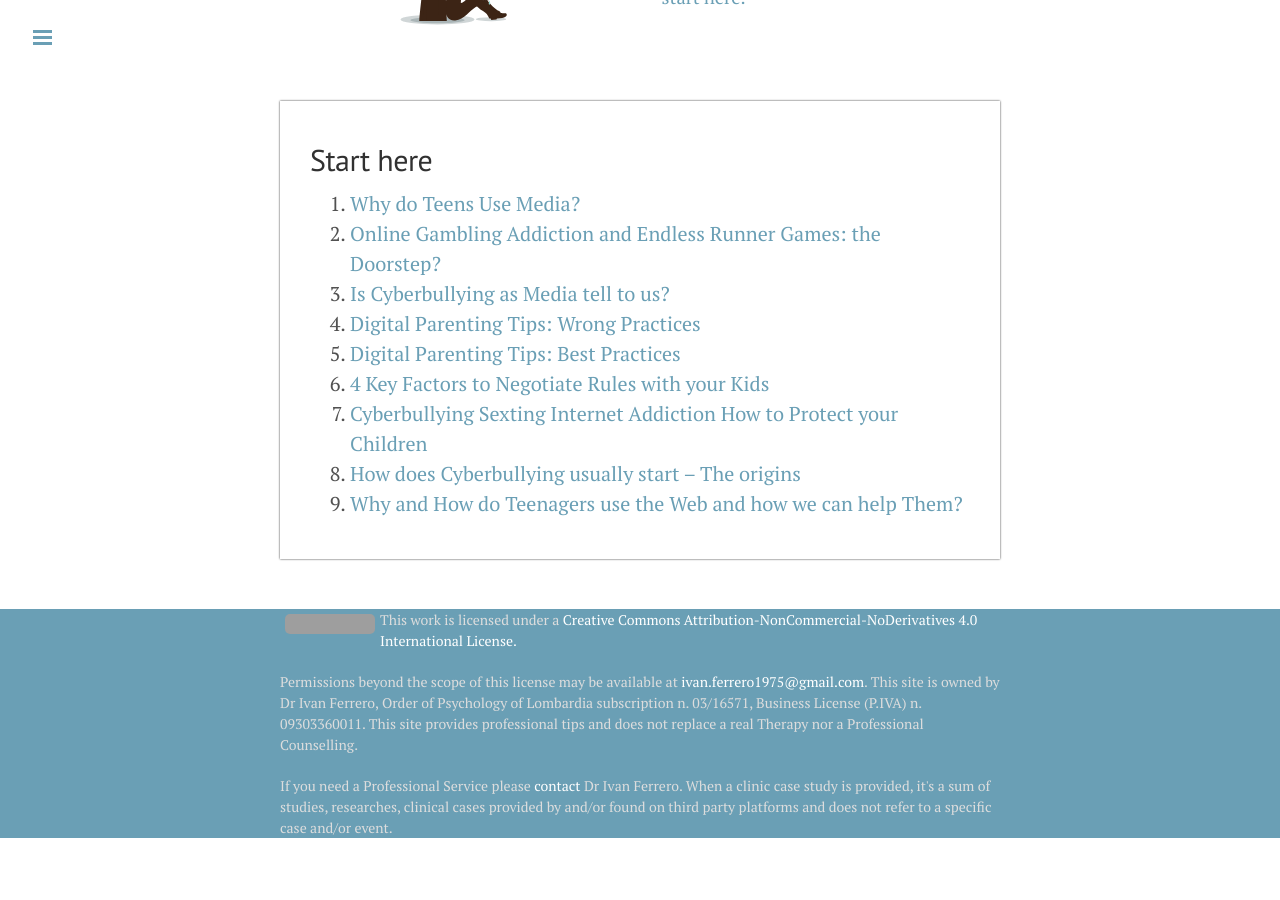
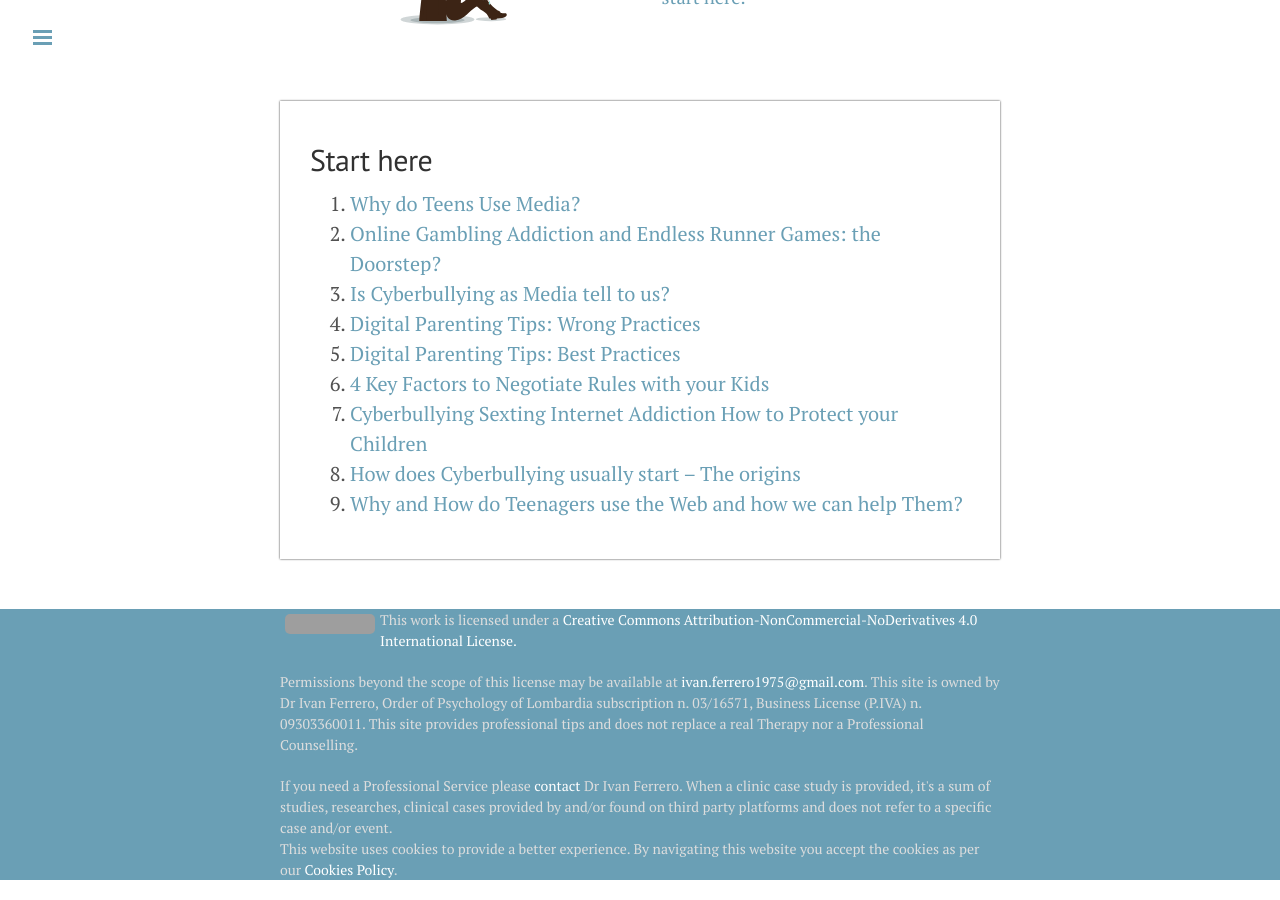
Before and after one commit to IvanPsy/cyber, a Jekyll site: the page built from index.html, in a window 1280 px wide and 900 px high, scrolled down 610 px. Built offline with Jekyll 4.4.1, drawn with Linux system fonts in a browser that asks for light colours; the list of posts is cut into pages by our own code; comment, search, counter and statistics services are not loaded; before the commit the page ends 1448 px from its top, so only the background shows below that; grey boxes are pictures that could not be loaded.

Commit message:
no message

```diff
--- a/_includes/footer.html
+++ b/_includes/footer.html
@@ -1,10 +1,11 @@
 <div class="footer">
          <div class="container">
                             <a rel="license" href="http://creativecommons.org/licenses/by-nc-nd/4.0/"><img alt="Creative Commons License" style="border-width:0; margin:5px;padding:0; float:left" src="https://i.creativecommons.org/l/by-nc-nd/4.0/88x31.png" /></a>
-            <p style="margin-top:10px">This work is licensed under a <a rel="license" href="http://creativecommons.org/licenses/by-nc-nd/4.0/">Creative Commons Attribution-NonCommercial-NoDerivatives 4.0 International License.</p></a>
+            <p style="margin-top:10px">This work is licensed under a <a rel="license" href="http://creativecommons.org/licenses/by-nc-nd/4.0/">Creative Commons Attribution-NonCommercial-NoDerivatives 4.0 International License.</a></p>
 
              <p>Permissions beyond the scope of this license may be available at <a href="mailto:ivan.ferrero1975@gmail.com">ivan.ferrero1975@gmail.com</a>. This site is owned by Dr Ivan Ferrero, Order of Psychology of Lombardia subscription n. 03/16571, Business License (P.IVA) n. 09303360011. This site provides professional tips and does not replace a real Therapy nor a Professional Counselling.</p>
 
              <p  class="footer-p">If you need a Professional Service please <a target="_blank" href="/contact/">contact</a> Dr Ivan Ferrero. When a clinic case study is provided, it's a sum of studies, researches, clinical cases provided by and/or found on third party platforms and does not refer to a specific case and/or event.</p>
+             <p>This website uses cookies to provide a better experience. By navigating this website you accept the cookies as per our <a target="_blank" href="/policy.html">Cookies Policy</a>.</p>
           </div>
       </div>
```
